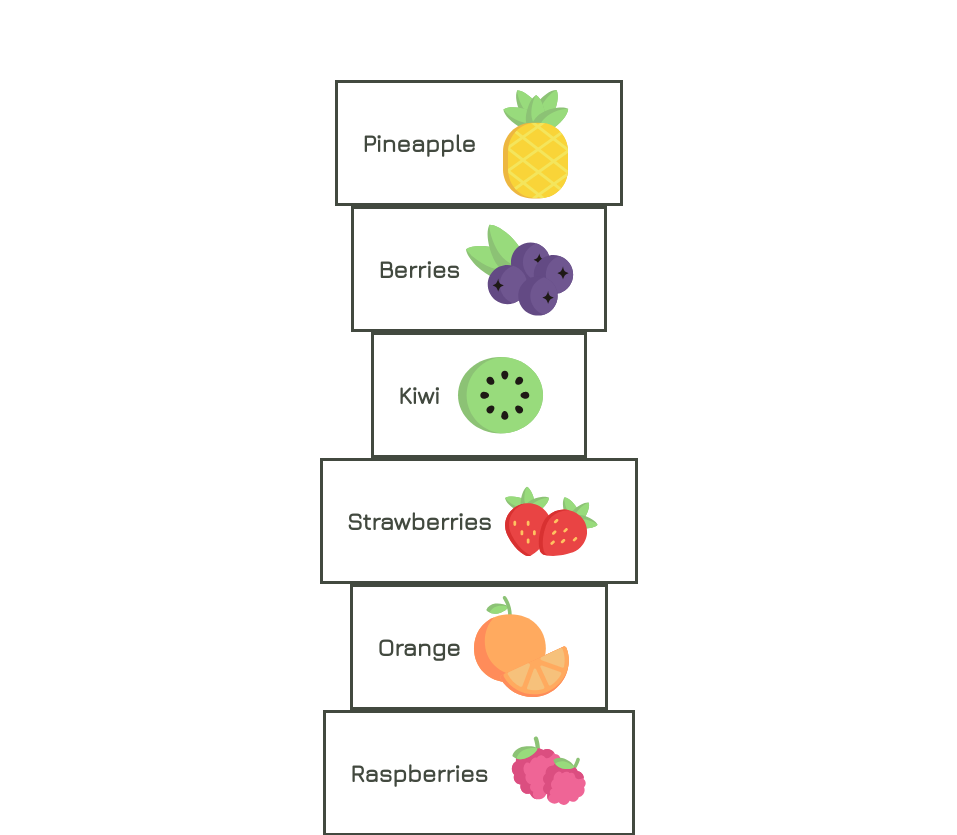
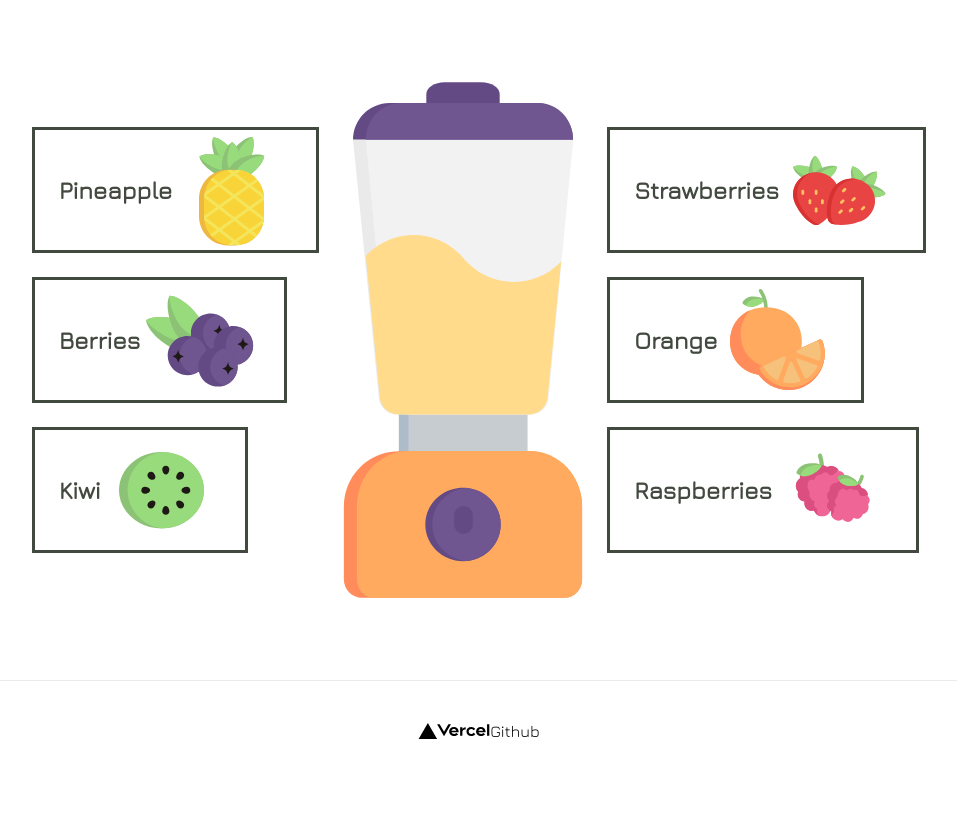
Before and after one commit to JustD4nTe/mixhue, a Next.js app: page / in a window 1280 px wide. Shown: the top 835 px of the page, without its empty margins (161-1118 px from the left). After the commit the page ends 800 px from the top, so only its background shows below. Built offline with nearby package versions, Linux system fonts and the light colour scheme.

Commit message:
Add some styles for mixer and ingredients

```diff
--- a/components/FruitIngredients.module.css
+++ b/components/FruitIngredients.module.css
@@ -2,6 +2,7 @@
   display: flex;
   align-items: center;
   padding: 0px 24px;
+  margin: 24px;
   border: 3px solid var(--main-dark-grey);
   background-color: white;
 }
--- a/pages/index.js
+++ b/pages/index.js
@@ -13,12 +13,37 @@ export default function Home() {
       </Head>
 
       <main className={styles.main}>
-        <FruitIngredients fruitName="Pineapple" imageSource="/images/fruits/mixhue_pineapple.svg"  />
-        <FruitIngredients fruitName="Berries" imageSource="/images/fruits/mixhue_berries.svg"  />
-        <FruitIngredients fruitName="Kiwi" imageSource="/images/fruits/mixhue_kiwi.svg"  />
-        <FruitIngredients fruitName="Strawberries" imageSource="/images/fruits/mixhue_strawberries.svg"  />
-        <FruitIngredients fruitName="Orange" imageSource="/images/fruits/mixhue_orange.svg"  />
-        <FruitIngredients fruitName="Raspberries" imageSource="/images/fruits/mixhue_raspberry.svg"  />
+        <div className={styles.mix}>
+          <div className={styles.ingredients}>
+            <FruitIngredients
+              fruitName="Pineapple"
+              imageSource="/images/fruits/mixhue_pineapple.svg"
+            />
+            <FruitIngredients
+              fruitName="Berries"
+              imageSource="/images/fruits/mixhue_berries.svg"
+            />
+            <FruitIngredients
+              fruitName="Kiwi"
+              imageSource="/images/fruits/mixhue_kiwi.svg"
+            />
+          </div>
+          <Image src="/images/elements/mixer.svg" alt="Fruit mixer" width={240} height={520}/>
+          <div className={styles.ingredients}>
+            <FruitIngredients
+              fruitName="Strawberries"
+              imageSource="/images/fruits/mixhue_strawberries.svg"
+            />
+            <FruitIngredients
+              fruitName="Orange"
+              imageSource="/images/fruits/mixhue_orange.svg"
+            />
+            <FruitIngredients
+              fruitName="Raspberries"
+              imageSource="/images/fruits/mixhue_raspberry.svg"
+            />
+          </div>
+        </div>
       </main>
 
       <footer className={styles.footer}>
--- a/styles/Home.module.css
+++ b/styles/Home.module.css
@@ -23,9 +23,19 @@
   flex-grow: 1;
 }
 
+.logo {
+  display: flex;
+  align-items: center;
+}
+
 @media (max-width: 600px) {
   .grid {
     width: 100%;
     flex-direction: column;
   }
 }
+
+.mix {
+  display: flex;
+  align-items: center;
+}
```
